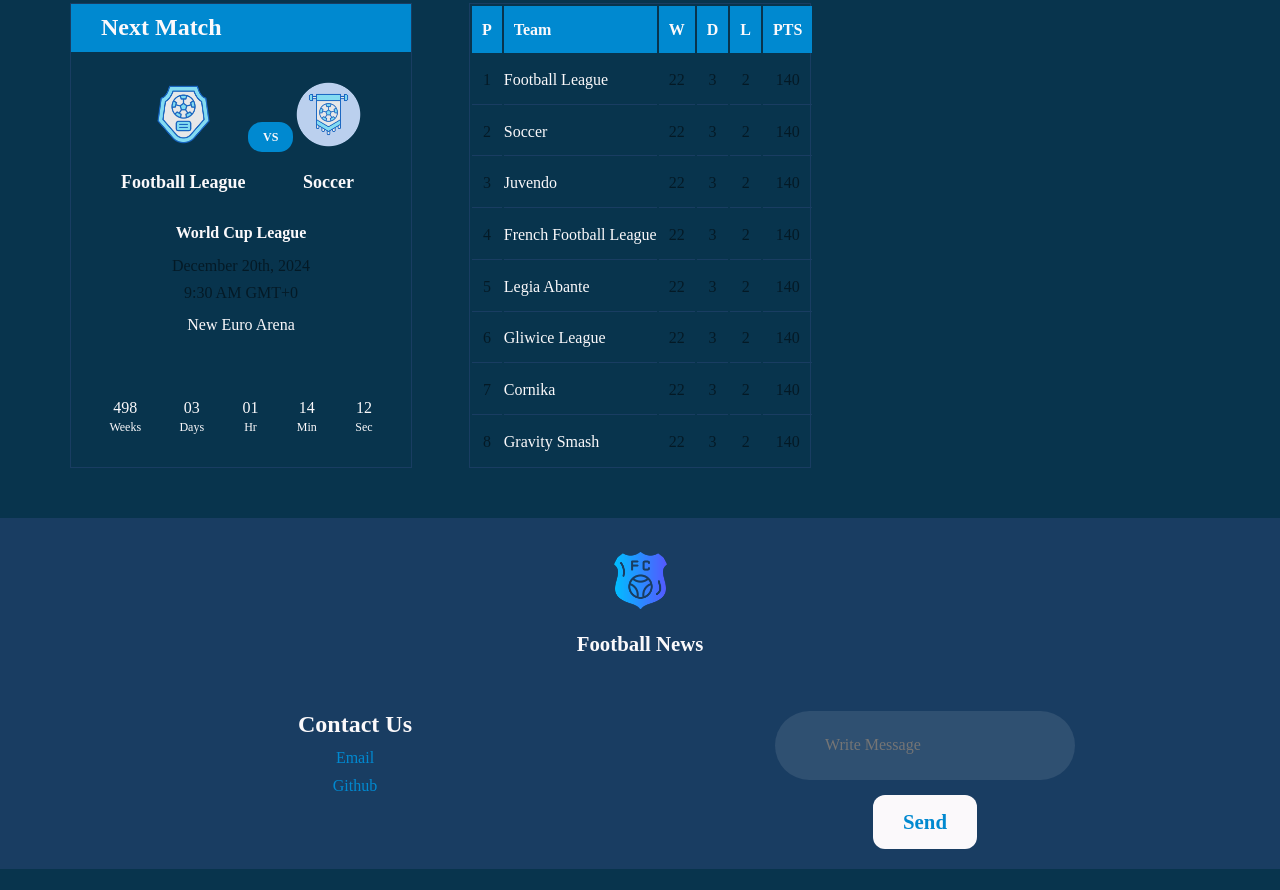
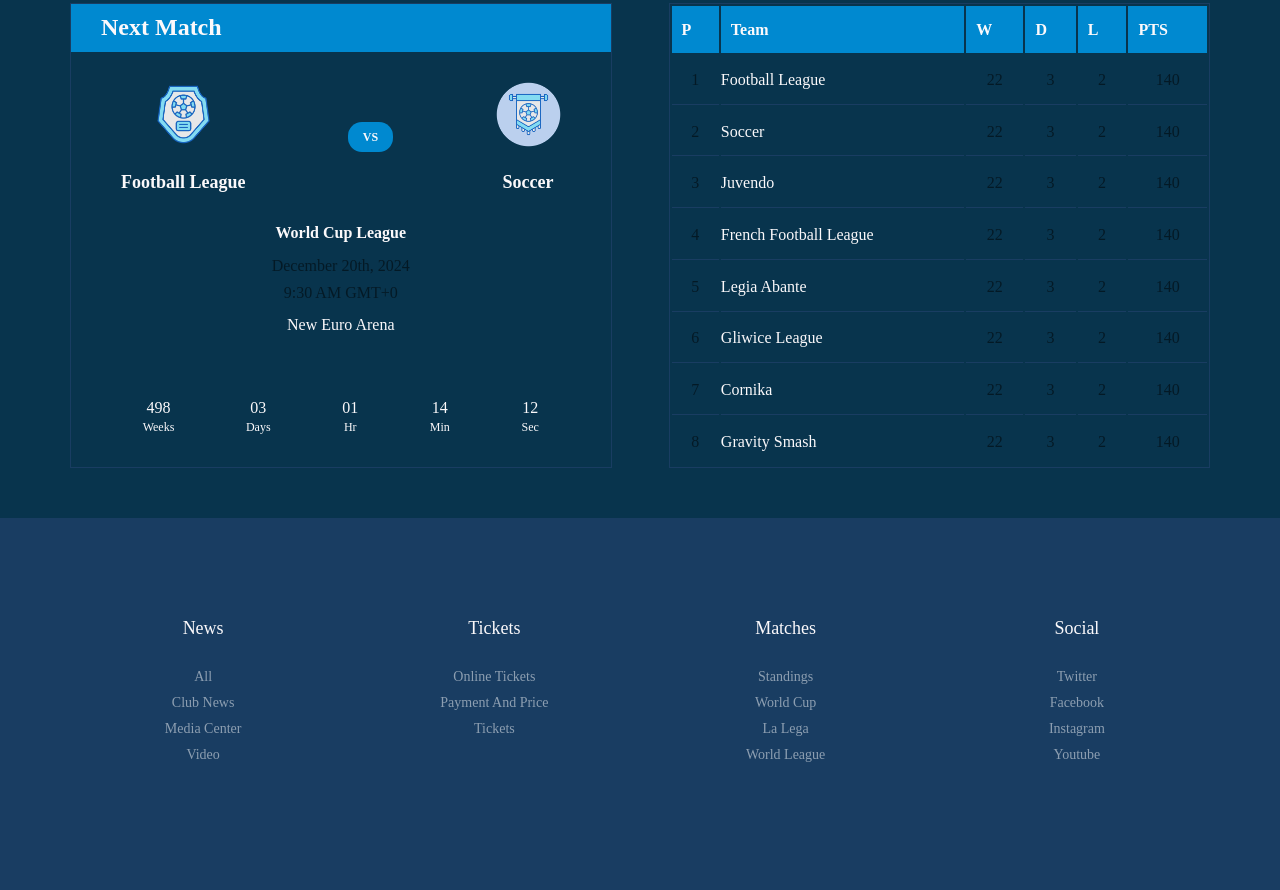
Before and after one commit to ahmeteid/football, a plain HTML site: page index.html in a window 1280 px wide. Shown: the part 1907-2797 px from the top of the page. Before the commit the page ends 2776 px from the top, so only its background shows below. Drawn offline with Linux system fonts and the light colour scheme.

Commit message:
Template Done

```diff
--- a/css/style.css
+++ b/css/style.css
@@ -392,6 +392,68 @@ a {
 
 /* End VS Section */
 
+/* Start Floatting */
+.btn-float {
+    position: fixed;
+    bottom: 20px;
+    right: 10px;
+    background-color: #0089d0;
+    border-radius: 6px;
+    -webkit-border-radius: 6px;
+    -moz-border-radius: 6px;
+    -ms-border-radius: 6px;
+    -o-border-radius: 6px;
+    transition: var(--main-transition);
+    -webkit-transition: var(--main-transition);
+    -moz-transition: var(--main-transition);
+    -ms-transition: var(--main-transition);
+    -o-transition: var(--main-transition);
+    border: none;
+    outline: none;
+    z-index: 100;
+    animation: download-btn 5s linear infinite;
+    -webkit-animation: download-btn 5s linear infinite;
+}
+
+.btn-float i {
+    color: #fff;
+    font-size: 1.5rem;
+    font-weight: 700;
+    padding: 20px 15px;
+    transition: var(--main-transition);
+    -webkit-transition: var(--main-transition);
+    -moz-transition: var(--main-transition);
+    -ms-transition: var(--main-transition);
+    -o-transition: var(--main-transition);
+    /* filter: drop-shadow(16px 16px 20px #0089d0) invert(75%);
+    -webkit-filter: drop-shadow(16px 16px 20px #0089d0) invert(75%); */
+}
+
+.btn-float:hover {
+    background-color: #eee;
+    outline: 2px solid #0089d0;
+    box-shadow: 0 0px 50px rgb(0, 137, 208, 0.8);
+}
+
+.btn-float:hover i {
+    color: #0089d0;
+    padding: 50px 15px;
+}
+
+@keyframes download-btn {
+
+    0%,
+    100% {
+        bottom: 100px;
+    }
+
+    50% {
+        bottom: 20px;
+    }
+}
+
+/* End Floatting */
+
 /* Start New Section */
 .latest-news .container .title {
     width: 100%;
@@ -578,162 +640,10 @@ a {
 
 /* End New Section */
 
-/* Start Footer */
-footer {
-    background-color: #193d62;
-}
-
-footer .container {
-    margin-bottom: 0;
-}
-
-footer .front-title {
-    padding: 10px 15px;
-    color: var(--text-color);
-    margin-bottom: 30px;
-    text-align: center;
-}
-
-
-footer .front-title img {
-    width: 65px;
-    cursor: pointer;
-    border-radius: 50%;
-    -webkit-border-radius: 50%;
-    -moz-border-radius: 50%;
-    -ms-border-radius: 50%;
-    -o-border-radius: 50%;
-    transition: .3s;
-    -webkit-transition: .3s;
-    -moz-transition: .3s;
-    -ms-transition: .3s;
-    -o-transition: .3s;
-}
-
-footer .front-title img:hover {
-    transform: scale(1.1);
-    -webkit-transform: scale(1.1);
-    -moz-transform: scale(1.1);
-    -ms-transform: scale(1.1);
-    -o-transform: scale(1.1);
-}
-
-footer .front-title h2 {
-    margin: 15px 0;
-    font-size: 1.3rem;
-    font-weight: 700;
-    color: var(--text-color);
-    transition: var(--main-transition);
-    -webkit-transition: var(--main-transition);
-    -moz-transition: var(--main-transition);
-    -ms-transition: var(--main-transition);
-    -o-transition: var(--main-transition);
-}
-
-footer .front-title h2:hover {
-    color: #0089d0;
-}
-
-footer .footer-info {
-    display: grid;
-    grid-template-columns: repeat(auto-fill, minmax(50%, 1fr));
-}
-
-@media (max-width: 767px) {
-    footer .footer-info {
-        grid-template-columns: repeat(auto-fill, minmax(100%, 1fr));
-    }
-}
-
-.footer-info .footer-content {
-    text-align: center;
-}
-
-@media (max-width: 767px) {
-    .footer-info .footer-content {
-        margin-bottom: 40px;
-    }
-}
-
-.footer-info .footer-content h2 {
-    color: var(--text-color);
-    transition: var(--main-transition);
-    -webkit-transition: var(--main-transition);
-    -moz-transition: var(--main-transition);
-    -ms-transition: var(--main-transition);
-    -o-transition: var(--main-transition);
-}
-
-.footer-info .footer-content h2:hover {
-    color: #0089d0;
-}
-
-.footer-info .footer-content a {
-    display: block;
-    margin-top: 10px;
-    color: #0089d0;
-    transition: .3s;
-    -webkit-transition: .3s;
-    -moz-transition: .3s;
-    -ms-transition: .3s;
-    -o-transition: .3s;
-}
-
-.footer-info .footer-content a:hover {
-    color: var(--buttom-color);
-}
-
-.footer-info .footer-text {
-    display: flex;
-    align-items: center;
-    flex-direction: column;
-}
-
-.footer-info .footer-text input[type="text"] {
-    padding: 25px 50px;
-    outline: 0;
-    border: 0;
-    background-color: #eeeeee1a;
-    color: var(--text-color);
-    border-radius: 50px;
-    -webkit-border-radius: 50px;
-    -moz-border-radius: 50px;
-    -ms-border-radius: 50px;
-    -o-border-radius: 50px;
-}
-
-.footer-info .footer-text a {
-    display: block;
-    margin-top: 15px;
-    padding: 15px 30px;
-    width: fit-content;
-    font-size: 1.3rem;
-    font-weight: 700;
-    color: #0089d0;
-    background-color: var(--text-color);
-    border-radius: 12px;
-    -webkit-border-radius: 12px;
-    -moz-border-radius: 12px;
-    -ms-border-radius: 12px;
-    -o-border-radius: 12px;
-    transition: .3s;
-    -webkit-transition: .3s;
-    -moz-transition: .3s;
-    -ms-transition: .3s;
-    -o-transition: .3s;
-}
-
-.footer-info .footer-text a:hover {
-    color: var(--text-color);
-    background-color: #0089d0;
-}
-
-/* End Footer */
-
 /* Start Matches Section */
 .matches-section .container .row {
     display: grid;
-    grid-template-columns: repeat(auto-fill, minmax(340px, 1fr));
+    grid-template-columns: repeat(2, 1fr);
     column-gap: 5%;
 }
 
@@ -746,6 +656,7 @@ footer .footer-info {
         row-gap: 5%;
         column-gap: 0;
         margin-left: -20px;
+        grid-template-columns: repeat(1, 1fr);
     }
 }
 
@@ -929,3 +840,69 @@ footer .footer-info {
 }
 
 /* End Matches Section */
+
+/* Start Footer */
+footer {
+    background-color: #193d62;
+}
+
+footer .container {
+    margin-bottom: 0;
+    min-height: 50vh;
+    padding-top: 100px;
+    text-align: center;
+}
+
+footer .container .row {
+    display: grid;
+    grid-template-columns: repeat(auto-fill, minmax(250px, 1fr));
+    gap: 25px;
+}
+
+footer .container .row .col {
+    text-align: center;
+}
+
+footer .container .row .col h2 {
+    font-size: 18px;
+    color: var(--text-color);
+    font-weight: 500;
+    margin-bottom: 30px;
+    transition: var(--main-transition);
+    -webkit-transition: var(--main-transition);
+    -moz-transition: var(--main-transition);
+    -ms-transition: var(--main-transition);
+    -o-transition: var(--main-transition);
+}
+
+footer .container .row .col h2:hover {
+    color: #0089d0;
+    transform: skew(15deg);
+    -webkit-transform: skew(15deg);
+    -moz-transform: skew(15deg);
+    -ms-transform: skew(15deg);
+    -o-transform: skew(15deg);
+}
+
+footer .container .row .col a {
+    display: block;
+    text-transform: capitalize;
+    font-size: 14px;
+    font-weight: 300;
+    color: #ffffff80;
+    transition: var(--main-transition);
+    -webkit-transition: var(--main-transition);
+    -moz-transition: var(--main-transition);
+    -ms-transition: var(--main-transition);
+    -o-transition: var(--main-transition);
+}
+
+footer .container .row .col a:not(:last-of-type) {
+    margin-bottom: 10px;
+}
+
+footer .container .row .col a:hover {
+    color: var(--text-color);
+}
+
+/* End Footer */
--- a/index.html
+++ b/index.html
@@ -94,6 +94,12 @@
       </div>
     </div>
     <!-- End VS Section -->
+
+    <!-- Start Floatting -->
+    <div class="btn-float">
+      <a href="/"><i class="fa-solid fa-arrow-down"></i></a>
+    </div>
+    <!-- End Floatting -->
 
     <!-- Start News Section -->
     <div class="latest-news">
@@ -283,19 +289,33 @@
     <!-- Start Footer -->
     <footer id="footer">
       <div class="container">
-        <div class="front-title">
-          <a href="/"><img src="images/logo.png" loading="lazy" alt="" /></a>
-          <h2>football news</h2>
-        </div>
-        <div class="footer-info">
-          <div class="footer-content">
-            <h2>contact us</h2>
-            <a href="mailto:ahmeteid355@gmail.com">email</a>
-            <a href="https://github.com/ahmeteid" target="_blank">github</a>
+        <div class="row">
+          <div class="col">
+            <h2>news</h2>
+            <a href="/">all</a>
+            <a href="/">club news</a>
+            <a href="/">media center</a>
+            <a href="/">video</a>
           </div>
-          <div class="footer-text">
-            <input type="text" placeholder="Write Message" />
-            <a href="mailto:ahmeteid355@gmail.com">send</a>
+          <div class="col">
+            <h2>tickets</h2>
+            <a href="/">online tickets</a>
+            <a href="/">payment and price</a>
+            <a href="/">tickets</a>
+          </div>
+          <div class="col">
+            <h2>matches</h2>
+            <a href="/">standings</a>
+            <a href="/">world cup</a>
+            <a href="/">la lega</a>
+            <a href="/">world league</a>
+          </div>
+          <div class="col">
+            <h2>social</h2>
+            <a href="/">twitter</a>
+            <a href="/">facebook</a>
+            <a href="/">instagram</a>
+            <a href="/">youtube</a>
           </div>
         </div>
       </div>
```
